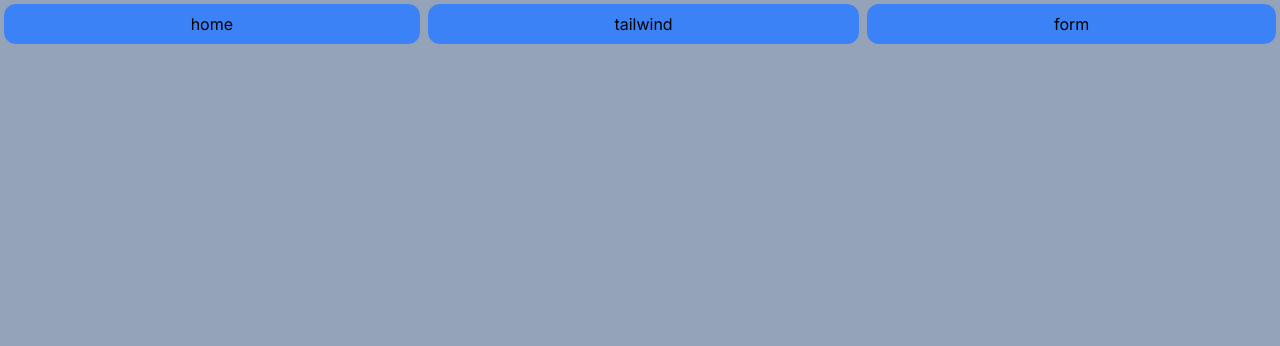
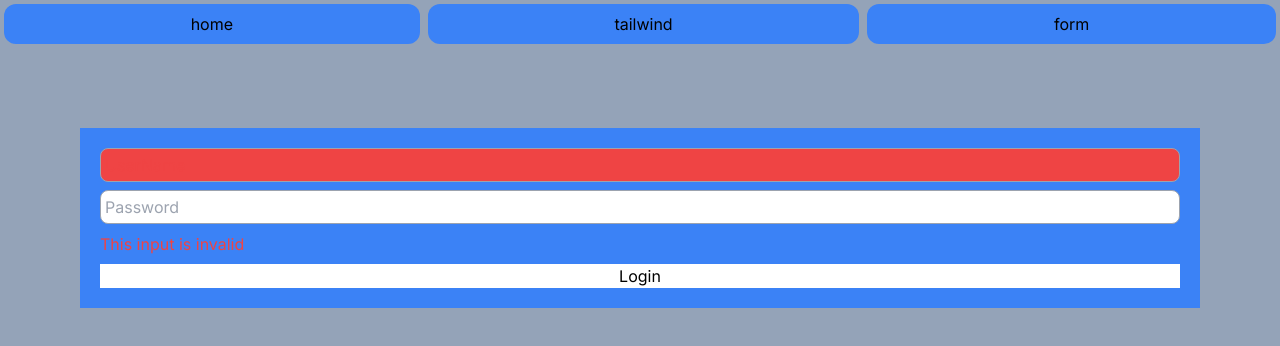
Before and after one commit to wonseok-han/edu-carrot-clone, a Next.js app: page /form in a window 1280 px wide. Shown: the top 346 px of the page. Built offline with nearby package versions, Linux system fonts and the light colour scheme.

Commit message:
form 관련 tailwind css

```diff
--- a/app/form/page.tsx
+++ b/app/form/page.tsx
@@ -1,7 +1,29 @@
 import type { NextPage } from "next";
 
 const Form: NextPage = () => {
-  return <div className="grid gap-10"></div>;
+  return (
+    <form className="flex flex-col space-y-2 bg-blue-500 p-5 focus-within:bg-blue-100">
+      <input
+        type="text"
+        required
+        placeholder="UserName"
+        className="border p-1 border-gray-400 rounded-lg invalid:bg-red-500 placeholder-shown:bg-teal-500 placeholder:text-red-500"
+      />
+      <input
+        type="password"
+        required
+        placeholder="Password"
+        className="border p-1 border-gray-400 rounded-lg peer"
+      />
+      <span className="hidden peer-invalid:text-red-500 peer-invalid:block">
+        This input is invalid
+      </span>
+      <span className="hidden peer-valid:text-teal-500 peer-valid:block">
+        Awesome Password
+      </span>
+      <input type="submit" value="Login" className="bg-white" />
+    </form>
+  );
 };
 
 export default Form;
--- a/app/tailwind/page.tsx
+++ b/app/tailwind/page.tsx
@@ -2,7 +2,7 @@
 
 const Tailwind: NextPage = () => {
   return (
-    <div className="grid gap-10">
+    <div className="grid grid-flow-row gap-10">
       <div className="bg-white p-10 rounded-3xl shadow-xl">
         <span className="font-semibold text-3xl">Select Item</span>
         <ul>
```
